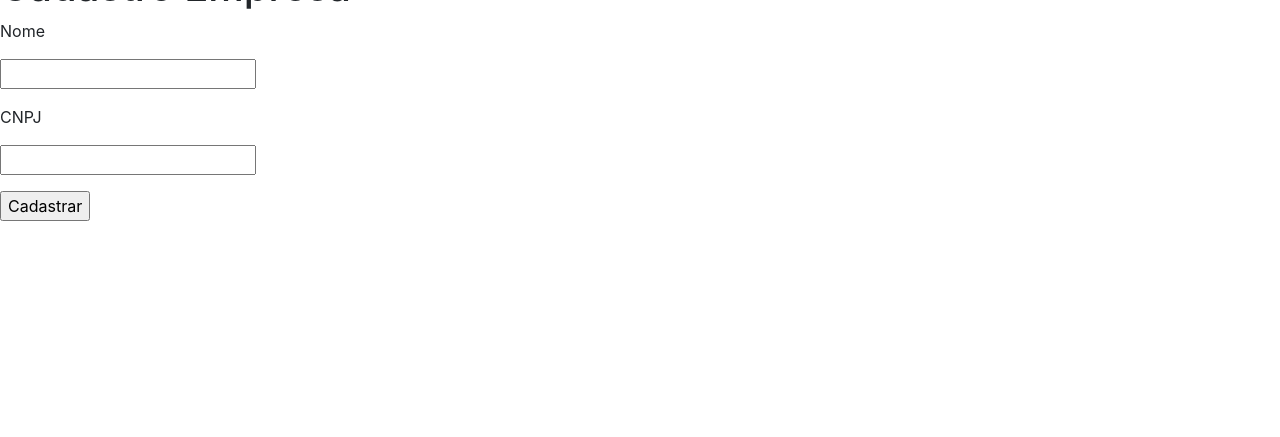
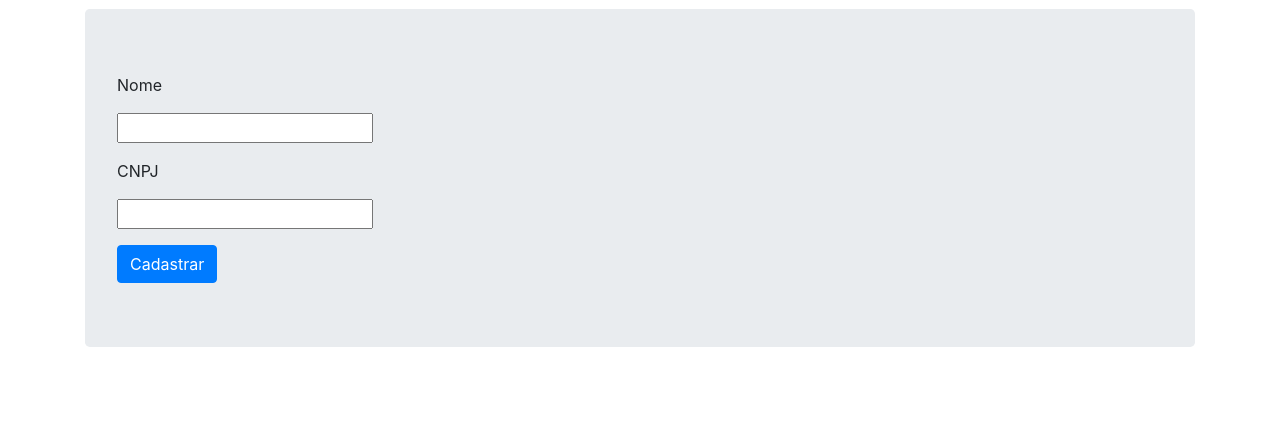
Before and after one commit to guiemi/motoboy-app, a Django app: page /cadastro_empresa/ in a window 1280 px wide. Shown: the part 363-800 px from the top of the page. Run offline with Django 3.2, Linux system fonts and the light colour scheme; some libraries are stand-ins or nearby versions.

Commit message:
Remove o link da brand "VERT", adiciona o link da página "sobre" +++
+++, coloca o form dentro de um jumbotron,
troca o botão do HTMl por um botão do Bootstrap,

(Adiciona um label, que logo depois  foi abandonado.)

```diff
--- a/solicitacao/templates/cadastro_empresa.html
+++ b/solicitacao/templates/cadastro_empresa.html
@@ -12,9 +12,10 @@
 
     <body>
         <nav class="navbar navbar-expand-md navbar-dark bg-dark">
-            <a class="navbar-brand" href="#"><img src="http://www.vertcap.com.br/wp-content/uploads/2016/08/logo-vert-white.png"
-                    alt=""></a>
+            <img src="http://www.vertcap.com.br/wp-content/uploads/2016/08/logo-vert-white.png"
+                    alt="">
             <div class="container-fluid">
+                <!-- Itens à esquerda -->
                 <ul class="nav navbar-nav">
                     <li class="nav-item">
                         <a class="nav-link" href="/">Home</a>
@@ -26,12 +27,21 @@
                         <a class="nav-link" href="/solicitacao_motoboy">Solicitar Motoboy</a>
                     </li>
                 </ul>
+
+                <!-- Itens à direita -->
+                <ul class="navbar-nav">
+                    <li class="nav-item">
+                        <a class="nav-link" href="/sobre">Sobre</a>
+                    </li>
+                </ul>
+
             </div>
         </nav>
 
-        <h1>Cadastro Empresa</h1>
+        <h1 class="text-center">Cadastrar Empresa</h1>
 
-        <div>
+        <div class="container">
+            <div class="jumbotron">
                 <form method="POST">
                     {% csrf_token %}
 
@@ -39,10 +49,16 @@
                     <p>{{ field.label }}</p>
                     <p>{{ field }}</p>
                     {% endfor %}
-                <!-- {{ form }} -->
-                <input type="submit" value="Cadastrar">
+                    <button type="submit" class="btn btn-primary"> Cadastrar</button>
                 </form>
             </div>
+        </div>
+
+        <form>
+            <div class="form-group">
+                <label for="field"></label>
+            </div>
+        </form>
     </body>
 
 </html>
```
Lines whose indentation alone changed are shown as unchanged.
